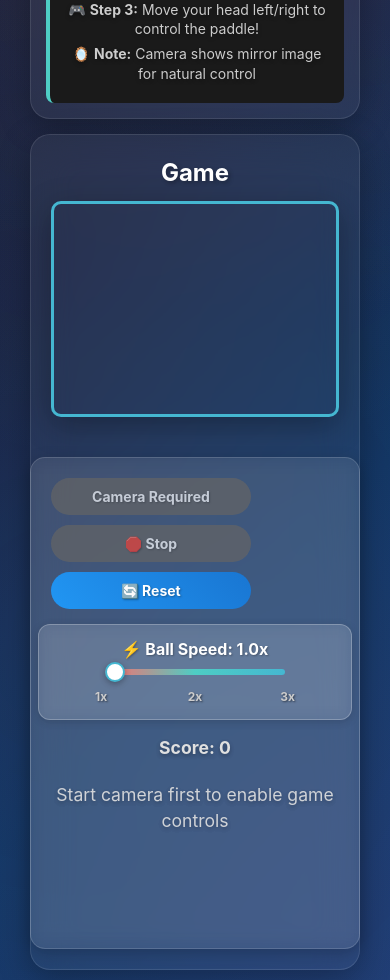
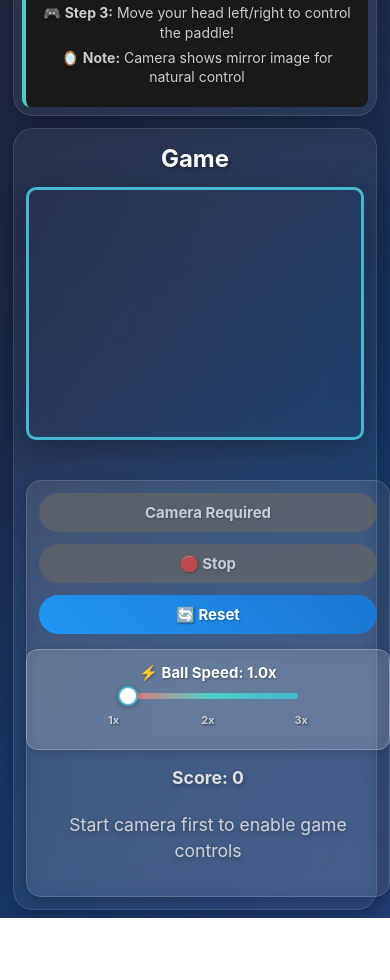
Before and after one commit to roshnidevadiga/games, a React (Vite) app: page / in a window 390 px wide. Shown: the part 720-1700 px from the top of the page. After the commit the page ends 1638 px from the top, so only its background shows below. Built offline with nearby package versions, Linux system fonts and the light colour scheme.

Commit message:
Css adjustments

```diff
--- a/src/components/PingPongGame.css
+++ b/src/components/PingPongGame.css
@@ -32,6 +32,19 @@
   padding: 0 10px;
 }
 
+.mobile-hint {
+  display: none;
+}
+
+/* Show mobile hint on smaller screens */
+@media (max-width: 768px) {
+  .mobile-hint {
+    display: inline;
+    color: #4ecdc4;
+    font-weight: bold;
+  }
+}
+
 .main-container {
   display: flex;
   gap: 20px;
@@ -63,6 +76,7 @@
   display: flex;
   flex-direction: row;
   align-items: flex-start;
+  justify-content: center;
   background: rgba(255, 255, 255, 0.05);
   border-radius: 20px;
   padding: 20px;
@@ -145,6 +159,8 @@
   aspect-ratio: 4/3;
   display: block;
   box-sizing: border-box;
+  touch-action: none; /* Prevent default touch behaviors */
+  user-select: none; /* Prevent text selection */
 }
 
 .game-controls {
@@ -153,6 +169,7 @@
   flex-direction: column;
   gap: 15px;
   align-items: center;
+  justify-content: flex-start;
   padding: 20px;
   background: rgba(255, 255, 255, 0.08);
   border-radius: 15px;
@@ -160,6 +177,7 @@
   min-height: 450px;
   backdrop-filter: blur(10px);
   box-shadow: 0 4px 16px rgba(0, 0, 0, 0.2);
+  margin: 0 auto;
 }
 
 .control-buttons {
@@ -167,6 +185,7 @@
   flex-direction: column;
   gap: 8px;
   width: 100%;
+  align-items: center;
 }
 
 .control-buttons button {
@@ -436,46 +455,159 @@
 
 @media (max-width: 768px) {
   .ping-pong-app {
-    padding: 15px;
+    padding: 10px;
   }
 
   .ping-pong-app h1 {
-    font-size: 24px;
+    font-size: 22px;
+    margin: 0 0 10px 0;
   }
 
   .ping-pong-app > p {
     font-size: 14px;
-    padding: 0 15px;
+    padding: 0 10px;
     line-height: 1.4;
+    margin: 0 0 20px 0;
+  }
+
+  .main-container {
+    gap: 15px;
+    padding: 0 10px;
+  }
+
+  .head-tracker-section {
+    min-height: 300px;
+    padding: 10px;
+  }
+
+  .game-section {
+    min-height: auto;
+    padding: 15px;
+  }
+
+  .game-canvas {
+    max-width: 100%;
+    height: auto;
+  }
+
+  .game-controls {
+    max-width: 100%;
+    min-height: auto;
+    padding: 15px;
   }
 
   .control-buttons {
     flex-direction: column;
     width: 100%;
+    gap: 12px;
   }
 
   .control-buttons button {
     width: 100%;
-    max-width: 200px;
+    max-width: none;
+    padding: 12px 16px;
+    font-size: 16px;
   }
 
-  .main-container {
-    gap: 15px;
+  .speed-control {
+    padding: 15px;
+    min-height: 80px;
+  }
+
+  .speed-control label {
+    font-size: 16px;
+  }
+
+  .speed-slider {
+    width: 200px;
+    height: 8px;
+  }
+
+  .speed-labels {
+    width: 220px;
+  }
+
+  .countdown-number {
+    font-size: 80px;
+  }
+
+  .score {
+    font-size: 20px;
+  }
+
+  .status {
+    font-size: 14px;
   }
 }
 
 @media (max-width: 480px) {
   .ping-pong-app {
-    padding: 10px;
+    padding: 8px;
   }
 
   .ping-pong-app h1 {
     font-size: 20px;
+    margin: 0 0 8px 0;
   }
 
   .ping-pong-app > p {
     font-size: 13px;
-    padding: 0 10px;
+    padding: 0 8px;
+    margin: 0 0 15px 0;
+  }
+
+  .main-container {
+    padding: 0 5px;
+    gap: 12px;
+  }
+
+  .head-tracker-section {
+    min-height: 250px;
+    padding: 8px;
+  }
+
+  .game-section {
+    padding: 12px;
+  }
+
+  .game-controls {
+    padding: 12px;
+  }
+
+  .control-buttons button {
+    padding: 10px 14px;
+    font-size: 15px;
+  }
+
+  .speed-control {
+    padding: 12px;
+    min-height: 75px;
+  }
+
+  .speed-control label {
+    font-size: 15px;
+  }
+
+  .speed-slider {
+    width: 180px;
+    height: 6px;
+  }
+
+  .speed-labels {
+    width: 200px;
+    font-size: 11px;
+  }
+
+  .countdown-number {
+    font-size: 60px;
+  }
+
+  .score {
+    font-size: 18px;
+  }
+
+  .status {
+    font-size: 13px;
   }
 }
 
```
